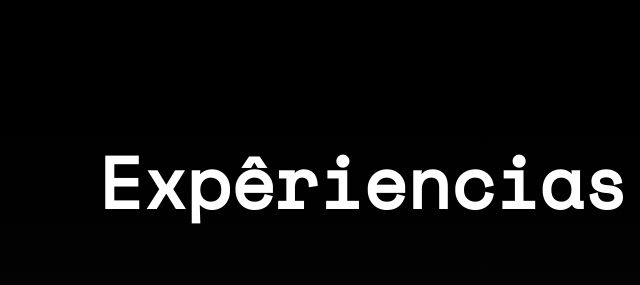
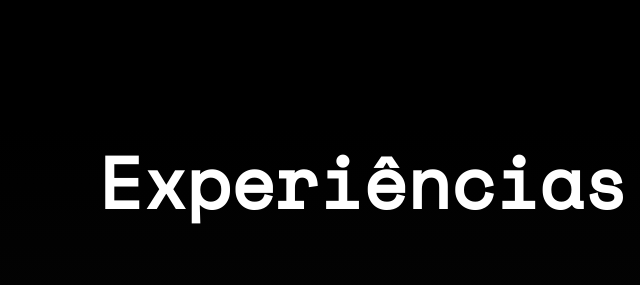
Before and after one commit to VitorRamires/My_Portifolio, a website: page index.html in a window 1280 px wide. Shown: the part 3740-4025 px from the top of the page, 277-917 px from the left. Drawn offline with Linux system fonts and the light colour scheme.

Commit message:
fix: text

```diff
--- a/index.html
+++ b/index.html
@@ -343,7 +343,7 @@
     </section>
     <section class="experiencias" id="exp">
       <div class="centralize">
-        <h2>Expêriencias</h2>
+        <h2>Experiências</h2>
         <div class="experiencias-box">
           <div class="exp-card-selection">
             <div class="exp-card anim exp-anim">
```
